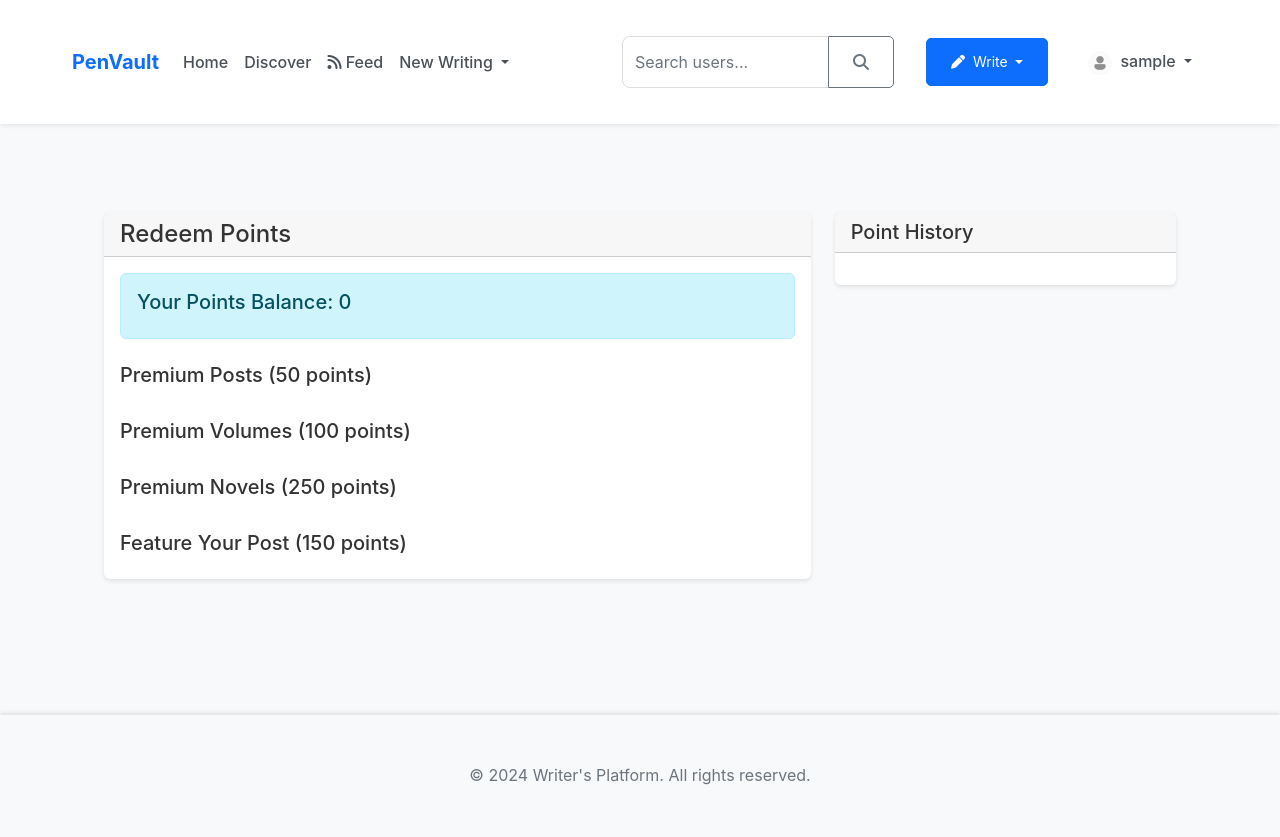
After one commit to sahilshaikhh202/PenVault, a Flask app: page /redeem in a window 1280 px wide. The commit adds this page. Run offline with Flask 3, Linux system fonts and the light colour scheme; the visitor is signed in with stand-in values (Sample User, id 1); data that the repository does not hold is empty.

Commit message:
Version 1(Point System)

```diff
--- a/app/routes.py
+++ b/app/routes.py
@@ -3,7 +3,7 @@ from flask_login import login_user, logout_user, login_required, current_user
 from werkzeug.urls import url_parse
 from werkzeug.utils import secure_filename
 import os
-from app.models import User, Story, Comment, Tag, Follow, Novel, Volume, Chapter, ReadingHistory
+from app.models import User, Story, Comment, Tag, Follow, Novel, Volume, Chapter, ReadingHistory, PointsTransaction
 from app.forms import LoginForm, RegistrationForm, ProfileForm, StoryForm, CommentForm, SearchForm, PoetryForm, QuoteForm, EssayForm, NovelForm, VolumeForm, ChapterForm, OtherWritingForm, EditCommentForm
 from app import db
 from datetime import datetime, timedelta
@@ -21,8 +21,9 @@ def allowed_file(filename):
 def index():
     # Get all tags for the sidebar
     tags = Tag.query.all()
-
-    return render_template('index.html', title='Home', tags=tags)
+    # Get featured stories (published and featured)
+    featured_stories = Story.query.filter_by(is_featured=True, is_published=True).order_by(Story.created_at.desc()).limit(5).all()
+    return render_template('index.html', title='Home', tags=tags, featured_stories=featured_stories)
 
 @main.route('/discover')
 def discover():
@@ -62,14 +63,23 @@ def login():
             return redirect(url_for('auth.login'))
 
         login_user(user, remember=form.remember_me.data)
+
+        try:
+            # Award daily login points
+            if user.can_earn_daily_login_points():
+                user.add_points(5, 'daily_login')
+                user.last_daily_login = datetime.utcnow().date()
+                db.session.commit()
+                flash('You earned 5 points for logging in today!', 'success')
+        except Exception as e:
+            db.session.rollback()
+            flash('Error awarding points. Please try again.', 'error')
+
         next_page = request.args.get('next')
         if not next_page or url_parse(next_page).netloc != '':
             next_page = url_for('main.index')
         flash('Welcome back!', 'success')
         return redirect(next_page)
-
-    # Log form errors when validation fails
-    print("Login form validation errors:", form.errors)
 
     return render_template('auth/login.html', title='Sign In', form=form)
 
@@ -187,6 +197,18 @@ def new_story():
                 story.tags.append(tag)
         db.session.add(story)
         db.session.commit()
+
+        try:
+            # Award points for new post
+            if current_user.can_earn_post_points():
+                current_user.add_points(25, 'new_post', f'Posted {writing_type}')
+                current_user.last_post_points = datetime.utcnow().date()
+                db.session.commit()
+                flash('You earned 25 points for posting!', 'success')
+        except Exception as e:
+            db.session.rollback()
+            flash('Error awarding points. Please try again.', 'error')
+
         if form.save_draft.data:
             flash('Your draft has been saved!', 'success')
             return redirect(url_for('main.drafts'))
@@ -248,36 +270,59 @@ def comment(story_id):
     story = Story.query.get_or_404(story_id)
     form = CommentForm()
     if form.validate_on_submit():
-        comment = Comment(
-            content=form.content.data,
-            author=current_user,
-            story=story
-        )
-        db.session.add(comment)
-        db.session.commit()
-        flash('Your comment has been added.', 'success')
+        try:
+            comment = Comment(
+                content=form.content.data,
+                author=current_user,
+                story=story
+            )
+            db.session.add(comment)
 
-        # If the comment was made on a novel page, stay on that page
-        if request.referrer and 'novel' in request.referrer:
-            return redirect(request.referrer + f'#comment-{comment.id}')
-        return redirect(url_for('main.story', story_id=story_id))
+            # Award points for meaningful comment
+            word_count = len(form.content.data.split())
+            if word_count >= 20 and current_user.can_earn_comment_points():
+                current_user.add_points(4, 'meaningful_comment', f'Comment on {story.title}')
+                current_user.comment_points_count += 1
+                db.session.commit()
+                flash('You earned 4 points for your meaningful comment!', 'success')
 
-    return redirect(url_for('main.story', story_id=story_id))
+            # Award points to story author for receiving comment
+            if word_count >= 10 and story.author.can_earn_comment_points():
+                story.author.add_points(3, 'received_comment', f'Comment on {story.title}')
+                story.author.comment_points_count += 1
+                db.session.commit()
+
+            db.session.commit()
+            flash('Your comment has been added.', 'success')
+        except Exception as e:
+            db.session.rollback()
+            flash('Error processing comment. Please try again.', 'error')
+
+        return redirect(url_for('main.story', story_id=story.id))
+
+    return render_template('story/view.html', story=story, form=form)
 
 @main.route('/follow/<username>')
+@login_required
 def follow(username):
-    if not current_user.is_authenticated:
-        flash('Please log in to follow users.', 'info')
-        return redirect(url_for('auth.login', next=url_for('main.profile', username=username)))
-
     user = User.query.filter_by(username=username).first_or_404()
     if user == current_user:
-        flash('You cannot follow yourself!', 'warning')
+        flash('You cannot follow yourself!', 'error')
         return redirect(url_for('main.profile', username=username))
 
-    current_user.follow(user)
-    db.session.commit()
-    flash(f'You are now following {username}!', 'success')
+    try:
+        current_user.follow(user)
+        db.session.commit()
+
+        # Award points to followed user
+        user.add_points(5, 'new_follower', f'Followed by {current_user.username}')
+        db.session.commit()
+
+        flash(f'You are now following {username}!', 'success')
+    except Exception as e:
+        db.session.rollback()
+        flash('Error processing follow request. Please try again.', 'error')
+
     return redirect(url_for('main.profile', username=username))
 
 @main.route('/unfollow/<username>')
@@ -979,3 +1024,94 @@ def statistics():
                          tier=tier,
                          tier_emoji=tier_emoji,
                          tier_message=message)
+
+@main.route('/story/<int:story_id>/share', methods=['POST'])
+@login_required
+def share_story(story_id):
+    story = Story.query.get_or_404(story_id)
+    try:
+        if current_user.can_earn_share_points():
+            current_user.add_points(5, 'share_story', f'Shared {story.title}')
+            current_user.share_points_count += 1
+            db.session.commit()
+            flash('You earned 5 points for sharing!', 'success')
+    except Exception as e:
+        db.session.rollback()
+        flash('Error processing share. Please try again.', 'error')
+
+    return redirect(url_for('main.story', story_id=story_id))
+
+@main.route('/redeem', methods=['GET', 'POST'])
+@login_required
+def redeem_points():
+    if request.method == 'POST':
+        try:
+            action = request.form.get('action')
+            item_id = request.form.get('item_id')
+
+            redemption_costs = {
+                'premium_post': 50,
+                'premium_volume': 100,
+                'premium_novel': 250,
+                'feature_post': 150
+            }
+
+            if action not in redemption_costs:
+                flash('Invalid redemption action', 'error')
+                return redirect(url_for('main.redeem_points'))
+
+            required_points = redemption_costs[action]
+
+            if not current_user.has_enough_points(required_points):
+                flash('Not enough points for this redemption', 'error')
+                return redirect(url_for('main.redeem_points'))
+
+            if action == 'premium_post':
+                story = Story.query.get_or_404(item_id)
+                if story.is_premium:
+                    current_user.add_points(-required_points, 'redeem_premium_post', f'Unlocked {story.title}')
+                    flash(f'Successfully unlocked {story.title}!', 'success')
+
+            elif action == 'premium_volume':
+                volume = Volume.query.get_or_404(item_id)
+                if volume.is_premium:
+                    current_user.add_points(-required_points, 'redeem_premium_volume', f'Unlocked {volume.title}')
+                    flash(f'Successfully unlocked {volume.title}!', 'success')
+
+            elif action == 'premium_novel':
+                novel = Novel.query.get_or_404(item_id)
+                if novel.is_premium:
+                    current_user.add_points(-required_points, 'redeem_premium_novel', f'Unlocked {novel.title}')
+                    flash(f'Successfully unlocked {novel.title}!', 'success')
+
+            elif action == 'feature_post':
+                story = Story.query.get_or_404(item_id)
+                if not story.is_featured:
+                    story.is_featured = True
+                    current_user.add_points(-required_points, 'feature_post', f'Featured {story.title}')
+                    flash(f'Successfully featured {story.title}!', 'success')
+
+            db.session.commit()
+        except Exception as e:
+            db.session.rollback()
+            flash('Error processing redemption. Please try again.', 'error')
+
+        return redirect(url_for('main.redeem_points'))
+
+    # Get user's point transactions
+    transactions = PointsTransaction.query.filter_by(user_id=current_user.id).order_by(PointsTransaction.timestamp.desc()).all()
+
+    # Get available premium content
+    premium_stories = Story.query.filter(
+        Story.is_premium == True,
+        Story.author_id != current_user.id
+    ).all()
+    premium_volumes = Volume.query.filter_by(is_premium=True).all()
+    premium_novels = Novel.query.filter_by(is_premium=True).all()
+
+    return render_template('redeem.html',
+                         title='Redeem Points',
+                         transactions=transactions,
+                         premium_stories=premium_stories,
+                         premium_volumes=premium_volumes,
+                         premium_novels=premium_novels)
--- a/app/templates/base.html
+++ b/app/templates/base.html
@@ -216,6 +216,7 @@
                             <li><a class="dropdown-item" href="{{ url_for('main.profile', username=current_user.username) }}">Profile</a></li>
                             <li><a class="dropdown-item" href="{{ url_for('main.drafts') }}">My Drafts</a></li>
                             <li><a class="dropdown-item" href="{{ url_for('main.statistics') }}">Statistics</a></li>
+                            <li><a class="dropdown-item" href="{{ url_for('main.redeem_points') }}">Redeem Points</a></li>
                             <li><a class="dropdown-item" href="{{ url_for('main.settings') }}">Settings</a></li>
                             <li><hr class="dropdown-divider"></li>
                             <li><a class="dropdown-item" href="{{ url_for('auth.logout') }}">Logout</a></li>
--- a/app/templates/discover.html
+++ b/app/templates/discover.html
@@ -38,7 +38,7 @@
                                 <span class="badge bg-secondary ms-2">{{ story.writing_type|capitalize }}</span>
                                 {% if story.is_premium %}
                                 <span class="premium-badge ms-2">
-                                    <i class="fas fa-crown"></i> Premium
+                                    <i class="fas fa-crown"></i>
                                 </span>
                                 {% endif %}
                             </div>
--- /dev/null
+++ b/app/templates/redeem.html
@@ -0,0 +1,156 @@
+{% extends "base.html" %}
+
+{% block content %}
+<div class="container">
+    <div class="row">
+        <div class="col-md-8">
+            <div class="card mb-4">
+                <div class="card-header">
+                    <h4 class="mb-0">Redeem Points</h4>
+                </div>
+                <div class="card-body">
+                    <div class="alert alert-info">
+                        <h5>Your Points Balance: {{ current_user.points }}</h5>
+                    </div>
+
+                    <!-- Premium Posts -->
+                    <h5 class="mt-4">Premium Posts (50 points)</h5>
+                    <div class="row">
+                        {% for story in premium_stories %}
+                        <div class="col-md-6 mb-3">
+                            <div class="card">
+                                <div class="card-body">
+                                    <h6 class="card-title">{{ story.title }}</h6>
+                                    <p class="card-text small">
+                                        {% if story.summary %}
+                                            {{ story.summary[:100] }}...
+                                        {% else %}
+                                            No summary available
+                                        {% endif %}
+                                    </p>
+                                    <form action="{{ url_for('main.redeem_points') }}" method="POST">
+                                        <input type="hidden" name="action" value="premium_post">
+                                        <input type="hidden" name="item_id" value="{{ story.id }}">
+                                        <button type="submit" class="btn btn-primary btn-sm">Unlock</button>
+                                    </form>
+                                </div>
+                            </div>
+                        </div>
+                        {% endfor %}
+                    </div>
+
+                    <!-- Premium Volumes -->
+                    <h5 class="mt-4">Premium Volumes (100 points)</h5>
+                    <div class="row">
+                        {% for volume in premium_volumes %}
+                        <div class="col-md-6 mb-3">
+                            <div class="card">
+                                <div class="card-body">
+                                    <h6 class="card-title">{{ volume.title }}</h6>
+                                    <p class="card-text small">
+                                        {% if volume.summary %}
+                                            {{ volume.summary[:100] }}...
+                                        {% else %}
+                                            No summary available
+                                        {% endif %}
+                                    </p>
+                                    <form action="{{ url_for('main.redeem_points') }}" method="POST">
+                                        <input type="hidden" name="action" value="premium_volume">
+                                        <input type="hidden" name="item_id" value="{{ volume.id }}">
+                                        <button type="submit" class="btn btn-primary btn-sm">Unlock</button>
+                                    </form>
+                                </div>
+                            </div>
+                        </div>
+                        {% endfor %}
+                    </div>
+
+                    <!-- Premium Novels -->
+                    <h5 class="mt-4">Premium Novels (250 points)</h5>
+                    <div class="row">
+                        {% for novel in premium_novels %}
+                        <div class="col-md-6 mb-3">
+                            <div class="card">
+                                <div class="card-body">
+                                    <h6 class="card-title">{{ novel.title }}</h6>
+                                    <p class="card-text small">
+                                        {% if novel.summary %}
+                                            {{ novel.summary[:100] }}...
+                                        {% else %}
+                                            No summary available
+                                        {% endif %}
+                                    </p>
+                                    <form action="{{ url_for('main.redeem_points') }}" method="POST">
+                                        <input type="hidden" name="action" value="premium_novel">
+                                        <input type="hidden" name="item_id" value="{{ novel.id }}">
+                                        <button type="submit" class="btn btn-primary btn-sm">Unlock</button>
+                                    </form>
+                                </div>
+                            </div>
+                        </div>
+                        {% endfor %}
+                    </div>
+
+                    <!-- Feature Post -->
+                    <h5 class="mt-4">Feature Your Post (150 points)</h5>
+                    <div class="row">
+                        {% for story in current_user.stories %}
+                        {% if not story.is_featured %}
+                        <div class="col-md-6 mb-3">
+                            <div class="card">
+                                <div class="card-body">
+                                    <h6 class="card-title">{{ story.title }}</h6>
+                                    <p class="card-text small">
+                                        {% if story.summary %}
+                                            {{ story.summary[:100] }}...
+                                        {% else %}
+                                            No summary available
+                                        {% endif %}
+                                    </p>
+                                    <form action="{{ url_for('main.redeem_points') }}" method="POST">
+                                        <input type="hidden" name="action" value="feature_post">
+                                        <input type="hidden" name="item_id" value="{{ story.id }}">
+                                        <button type="submit" class="btn btn-primary btn-sm">Feature</button>
+                                    </form>
+                                </div>
+                            </div>
+                        </div>
+                        {% endif %}
+                        {% endfor %}
+                    </div>
+                </div>
+            </div>
+        </div>
+
+        <div class="col-md-4">
+            <div class="card">
+                <div class="card-header">
+                    <h5 class="mb-0">Point History</h5>
+                </div>
+                <div class="card-body">
+                    <div class="list-group">
+                        {% for transaction in transactions %}
+                        <div class="list-group-item">
+                            <div class="d-flex w-100 justify-content-between">
+                                <h6 class="mb-1">{{ transaction.action }}</h6>
+                                <small>{{ transaction.timestamp.strftime('%Y-%m-%d %H:%M') }}</small>
+                            </div>
+                            <p class="mb-1">
+                                {% if transaction.points > 0 %}
+                                <span class="text-success">+{{ transaction.points }} points</span>
+                                {% else %}
+                                <span class="text-danger">{{ transaction.points }} points</span>
+                                {% endif %}
+                            </p>
+                            {% if transaction.details %}
+                            <small class="text-muted">{{ transaction.details }}</small>
+                            {% endif %}
+                        </div>
+                        {% endfor %}
+                    </div>
+                </div>
+            </div>
+        </div>
+    </div>
+</div>
+{% endblock %}
```
Also changed, not shown: app/models.py (+96 -6 lines), app/templates/index.html (+34 -0 lines), app/templates/profile.html (+10 -0 lines), migrations/versions/44bd232cdddf_add_is_featured_to_story.py (added, +54 -0 lines), migrations/versions/consolidated_points_system.py (added, +58 -0 lines), todo.txt (+50 -0 lines), app/static/uploads/image2.jpeg (added).
